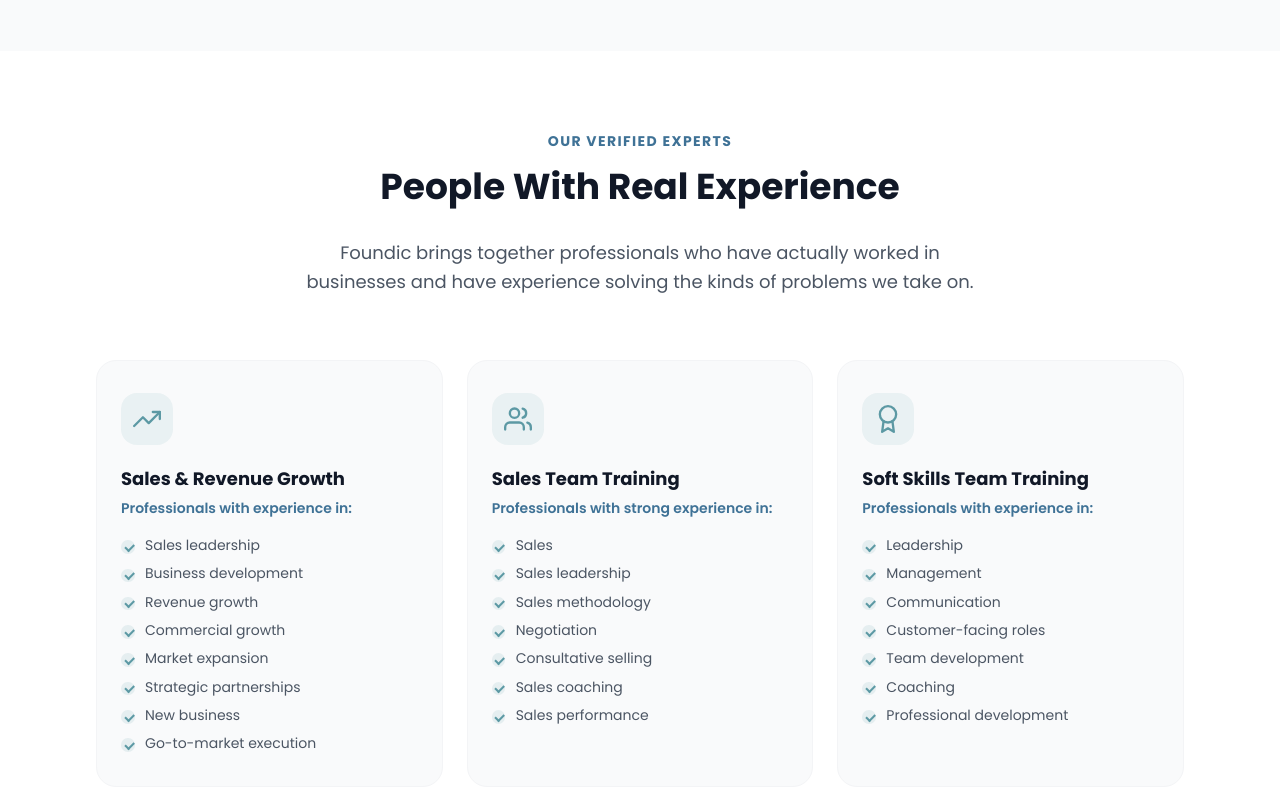
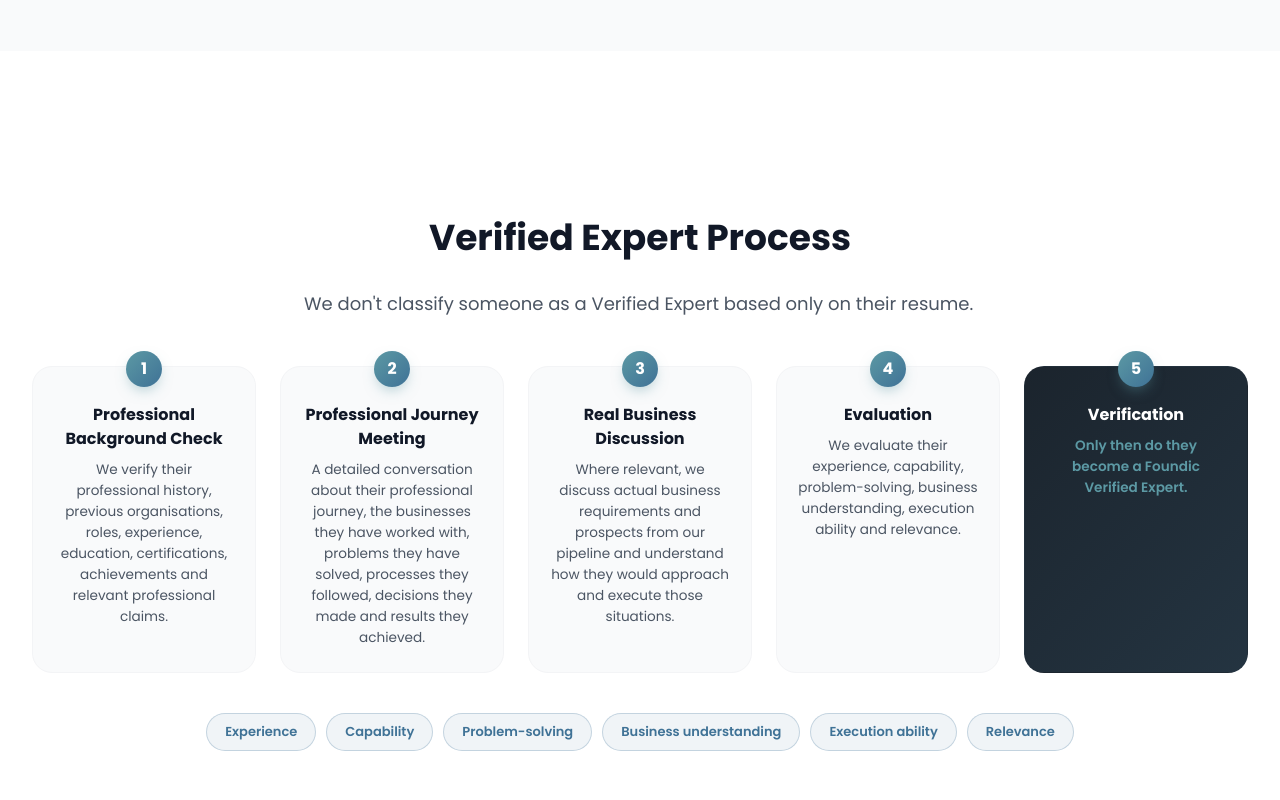
Before and after one commit to FdeankCrual/foundic, a plain HTML site: page index.html in a window 1280 px wide. Shown: the part 7220-8020 px from the top of the page. Drawn offline with Linux system fonts and the light colour scheme.

Commit message:
Remove verified experts section header and category cards, keep verification process

```diff
--- a/index.html
+++ b/index.html
@@ -495,84 +495,9 @@
         </div>
     </section>
 
-    <!-- Verified Expert Network Section -->
+    <!-- Verified Expert Process -->
     <section id="experts" class="verified-section section">
         <div class="container">
-            <div class="section-header text-center">
-                <h2 class="section-label">Our Verified Experts</h2>
-                <h3 class="section-title">People With Real Experience</h3>
-                <p class="section-desc centered">Foundic brings together professionals who have actually worked in
-                    businesses and have experience solving the kinds of problems we take on.</p>
-            </div>
-
-            <div class="category-grid">
-                <div class="category-card animate-up">
-                    <div class="category-icon">
-                        <svg viewBox="0 0 24 24" fill="none" stroke="currentColor" stroke-width="2"
-                            stroke-linecap="round" stroke-linejoin="round">
-                            <polyline points="23 6 13.5 15.5 8.5 10.5 1 18" />
-                            <polyline points="17 6 23 6 23 12" />
-                        </svg>
-                    </div>
-                    <h4>Sales & Revenue Growth</h4>
-                    <p class="category-sub">Professionals with experience in:</p>
-                    <ul class="service-list">
-                        <li>Sales leadership</li>
-                        <li>Business development</li>
-                        <li>Revenue growth</li>
-                        <li>Commercial growth</li>
-                        <li>Market expansion</li>
-                        <li>Strategic partnerships</li>
-                        <li>New business</li>
-                        <li>Go-to-market execution</li>
-                    </ul>
-                </div>
-
-                <div class="category-card animate-up delay-100">
-                    <div class="category-icon">
-                        <svg viewBox="0 0 24 24" fill="none" stroke="currentColor" stroke-width="2"
-                            stroke-linecap="round" stroke-linejoin="round">
-                            <path d="M17 21v-2a4 4 0 0 0-4-4H5a4 4 0 0 0-4 4v2" />
-                            <circle cx="9" cy="7" r="4" />
-                            <path d="M23 21v-2a4 4 0 0 0-3-3.87" />
-                            <path d="M16 3.13a4 4 0 0 1 0 7.75" />
-                        </svg>
-                    </div>
-                    <h4>Sales Team Training</h4>
-                    <p class="category-sub">Professionals with strong experience in:</p>
-                    <ul class="service-list">
-                        <li>Sales</li>
-                        <li>Sales leadership</li>
-                        <li>Sales methodology</li>
-                        <li>Negotiation</li>
-                        <li>Consultative selling</li>
-                        <li>Sales coaching</li>
-                        <li>Sales performance</li>
-                    </ul>
-                </div>
-
-                <div class="category-card animate-up delay-200">
-                    <div class="category-icon">
-                        <svg viewBox="0 0 24 24" fill="none" stroke="currentColor" stroke-width="2"
-                            stroke-linecap="round" stroke-linejoin="round">
-                            <circle cx="12" cy="8" r="7" />
-                            <polyline points="8.21 13.89 7 23 12 20 17 23 15.79 13.88" />
-                        </svg>
-                    </div>
-                    <h4>Soft Skills Team Training</h4>
-                    <p class="category-sub">Professionals with experience in:</p>
-                    <ul class="service-list">
-                        <li>Leadership</li>
-                        <li>Management</li>
-                        <li>Communication</li>
-                        <li>Customer-facing roles</li>
-                        <li>Team development</li>
-                        <li>Coaching</li>
-                        <li>Professional development</li>
-                    </ul>
-                </div>
-            </div>
-
             <!-- Verification Process -->
             <div class="verify-block">
                 <h3 class="section-title text-center">Verified Expert Process</h3>
```
